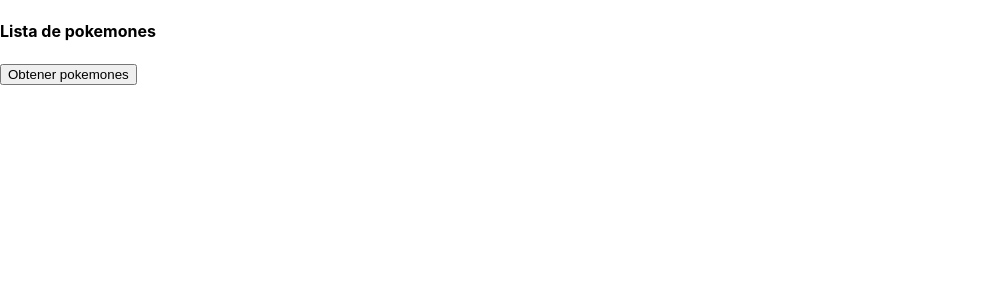
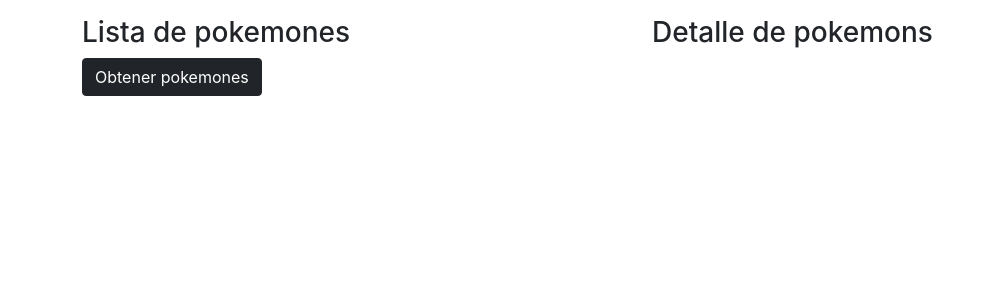
Before and after one commit to lpablos/app-react-redux, a React (Create React App) app: page / in a window 1280 px wide. Shown: the top 300 px of the page, without its empty margins (0-995 px from the left). Built offline with nearby package versions, Linux system fonts and the light colour scheme.

Commit message:
i added boostrap library

```diff
--- a/public/index.html
+++ b/public/index.html
@@ -24,6 +24,10 @@
       work correctly both with client-side routing and a non-root public URL.
       Learn how to configure a non-root public URL by running `npm run build`.
     -->
+    <!-- CSS only -->
+    <link href="https://cdn.jsdelivr.net/npm/bootstrap@5.0.1/dist/css/bootstrap.min.css" rel="stylesheet" integrity="sha384-+0n0xVW2eSR5OomGNYDnhzAbDsOXxcvSN1TPprVMTNDbiYZCxYbOOl7+AMvyTG2x" crossorigin="anonymous">
+    <!-- JavaScript Bundle with Popper -->
+    <script src="https://cdn.jsdelivr.net/npm/bootstrap@5.0.1/dist/js/bootstrap.bundle.min.js" integrity="sha384-gtEjrD/SeCtmISkJkNUaaKMoLD0//ElJ19smozuHV6z3Iehds+3Ulb9Bn9Plx0x4" crossorigin="anonymous"></script>
     <title>React App</title>
   </head>
   <body>
--- a/src/App.jsx
+++ b/src/App.jsx
@@ -6,7 +6,9 @@ function App() {
   const store = generateStore()
   return (
     <Provider store={ store }>
-      <Pokemones/>
+      <div className="container mt-3">
+        <Pokemones/>
+      </div>
     </Provider>
   );
 }
--- a/src/componentes/Pokemones.jsx
+++ b/src/componentes/Pokemones.jsx
@@ -10,30 +10,39 @@ const Pokemones = () => {
     const next = useSelector(store => store.pokemones.next)
 
     return (
-        <div>
-            <h4>Lista de pokemones</h4>
+        <div className="row">
+            <div className="col-md-6">
+                <h3>Lista de pokemones</h3>
+                <div className="d-flex justify-content-between">
                     {
                         previous
-                &&  <button onClick={ ()=> dispatch(anteriorPokemonAccion()) }> Anterior</button>
+                        &&  <button className="btn btn-dark" onClick={ ()=> dispatch(anteriorPokemonAccion()) }> Anterior</button>
                     }
 
                     {
                         pokemones.length === 0
-                && <button onClick={ ()=> dispatch(obtenerPokemonesAccion()) }>Obtener pokemones</button>
+                        && <button className="btn btn-dark" onClick={ ()=> dispatch(obtenerPokemonesAccion()) }>Obtener pokemones</button>
                     }
 
                     {
                         next
-                && <button onClick={ ()=> dispatch(siguientePokemonAccion())}>Siguiente</button>
+                        && <button className="btn btn-dark" onClick={ ()=> dispatch(siguientePokemonAccion())}>Siguiente</button>
                     }
-
-            <ul>
+                </div>
+                <ul className="list-group mt-3">
                     {
                         pokemones.map(item=>(
-                        <li key={item.name}>{item.name}</li>
+                            <li key={item.name} className="list-group-item text-uppercase">
+                                {item.name}
+                                <button className="btn btn-dark btn-sm float-end">Detalle</button>
+                            </li>
                         ))
                     }
                 </ul>
+            </div>
+            <div className="col-md-6">
+                <h3>Detalle de pokemons</h3>
+            </div>
         </div>
     )
 }
```
Lines whose indentation alone changed are shown as unchanged.
